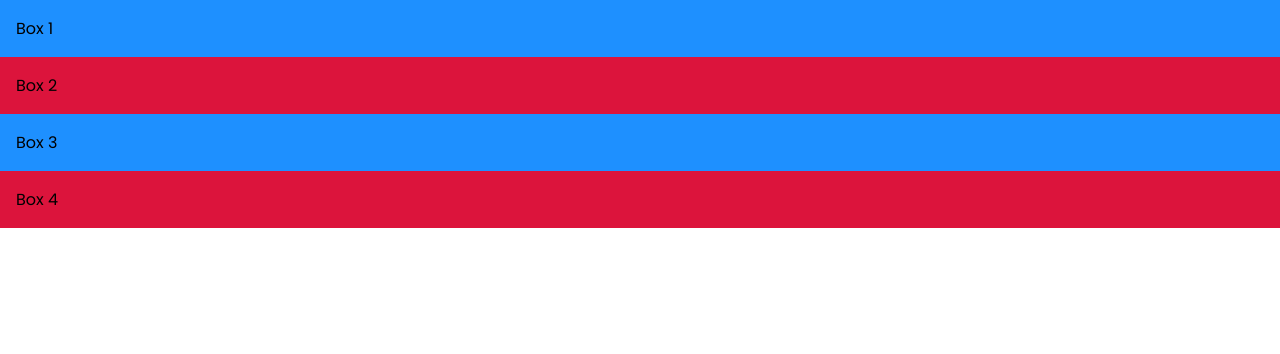
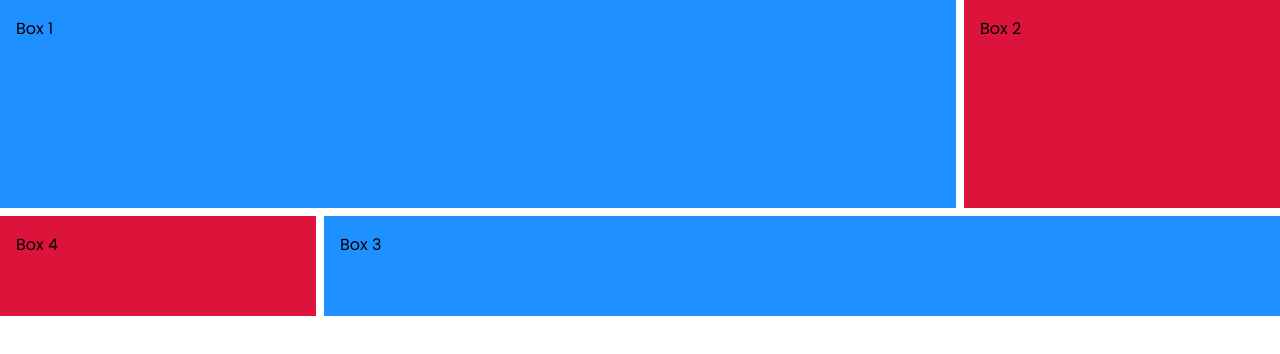
Before and after one commit to CorneNapier/Bootcamp-week-2, a plain HTML site: page CSS Day 4/Example 3 - Grid Lines/index.html in a window 1280 px wide. Drawn offline with Linux system fonts and the light colour scheme.

Commit message:
Added some grid styling

```diff
--- a/CSS Day 4/Example 2 - Auto-fit and Min-max/style.css
+++ b/CSS Day 4/Example 2 - Auto-fit and Min-max/style.css
@@ -22,6 +22,10 @@
 
 .container {
     display: grid;
-    grid-template-columns: repeat(3, 1fr);
+
+    grid-template-columns: repeat(auto-fit, minmax(250px, 1fr));
+
+    /* GAR - defines the height of all auto created rows.
+    minmax() allows us to set a min and max height, can be set to auto to adjust depending on content */
     grid-auto-rows: minmax(150px, auto);
 }
--- a/CSS Day 4/Example 3 - Grid Lines/style.css
+++ b/CSS Day 4/Example 3 - Grid Lines/style.css
@@ -19,3 +19,25 @@
 }
 
 /* CSS GRID CODE BELOW: */
+
+.container {
+    display: grid;
+    grid-template-columns: 1fr 2fr 1fr;
+    grid-auto-rows: minmax(100px, auto);
+    gap: 0.5em;
+}
+
+.box1 {
+    grid-column: 1 / 3;
+    grid-row: 1 / 3;
+}
+
+.box2 {
+    grid-column: 3;
+    grid-row: 1 / 3;
+}
+
+.box3 {
+    grid-column: 2 / 4;
+    grid-row: 3;
+}
```
